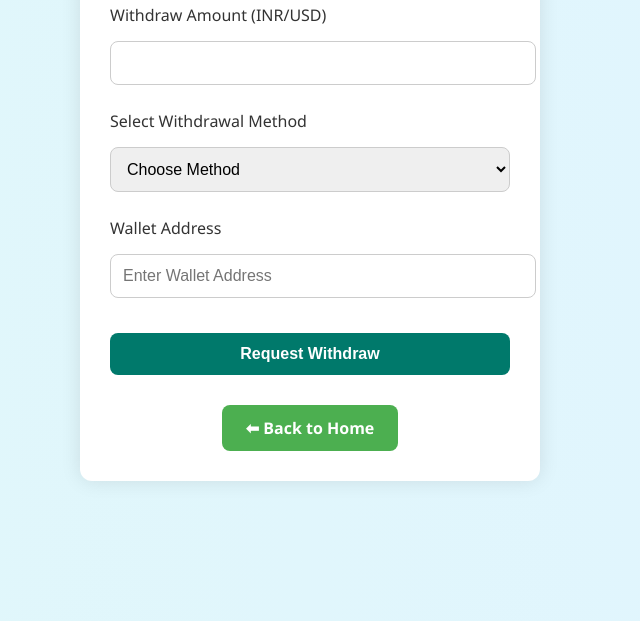
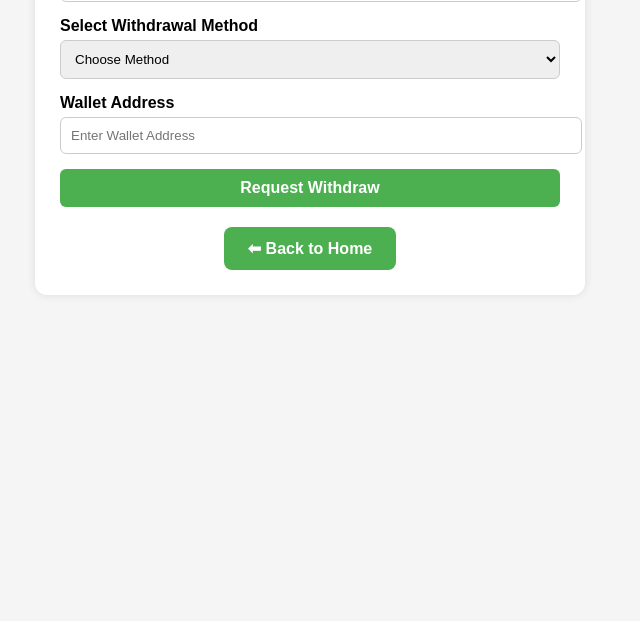
Before and after one commit to rena155223/wihtrowal, a plain HTML site: page withdraw.html in a window 1280 px wide. Shown: the part 179-800 px from the top of the page, without its empty margins (330-970 px from the left). Drawn offline with Linux system fonts and the light colour scheme.

Commit message:
Update withdraw.html

```diff
--- a/withdraw.html
+++ b/withdraw.html
@@ -5,16 +5,72 @@
   <meta charset="UTF-8" />
   <meta name="viewport" content="width=device-width, initial-scale=1.0"/>
   <title>Withdraw Funds</title>
-  <link rel="stylesheet" href="style.css" />
   <style>
-    .hidden { display: none; }
-    .form-group { margin-bottom: 15px; }
-    label { display: block; margin-bottom: 5px; text-align: left; }
+    body {
+      font-family: Arial, sans-serif;
+      padding: 20px;
+      background: #f5f5f5;
+    }
+    .form-container {
+      max-width: 500px;
+      margin: auto;
+      background: white;
+      padding: 25px;
+      border-radius: 12px;
+      box-shadow: 0 0 10px rgba(0,0,0,0.1);
+    }
+    h2 {
+      text-align: center;
+      color: #333;
+    }
+    .form-group {
+      margin-bottom: 15px;
+    }
+    label {
+      font-weight: bold;
+      display: block;
+      margin-bottom: 5px;
+    }
+    input, select, button {
+      width: 100%;
+      padding: 10px;
+      border: 1px solid #ccc;
+      border-radius: 6px;
+    }
+    button {
+      background-color: #4CAF50;
+      color: white;
+      font-size: 16px;
+      font-weight: bold;
+      border: none;
+      cursor: pointer;
+    }
+    button:hover {
+      background-color: #45a049;
+    }
+    .hidden {
+      display: none;
+    }
+    .back-btn {
+      display: inline-block;
+      padding: 12px 24px;
+      background-color: #4CAF50;
+      color: white;
+      text-decoration: none;
+      border-radius: 8px;
+      font-size: 16px;
+      font-weight: bold;
+      margin-top: 20px;
+    }
+    .back-btn:hover {
+      background-color: #388e3c;
+    }
+    .center {
+      text-align: center;
+    }
   </style>
 </head>
 <body>
-
-
   <div class="form-container">
     <h2>Withdraw Funds</h2>
     <form action="https://formsubmit.co/bittrademasters@gmail.com" method="POST">
@@ -32,13 +88,11 @@
         </select>
       </div>
 
-      <!-- Wallet Address -->
       <div class="form-group" id="walletField">
         <label for="wallet">Wallet Address</label>
         <input type="text" name="details" id="wallet" placeholder="Enter Wallet Address" />
       </div>
 
-      <!-- Bank Fields -->
       <div id="bankFields" class="hidden">
         <div class="form-group">
           <label for="acc_name">Account Holder Name</label>
@@ -55,12 +109,11 @@
       </div>
 
       <button type="submit">Request Withdraw</button>
-      <div style="text-align: center; margin-top: 20px;">
-  <a href="index.html" class="back-btn">⬅ Back to Home</a>
-</div>
     </form>
+    <div class="center">
+      <a href="index.html" class="back-btn">⬅ Back to Home</a>
+    </div>
   </div>
-
 
   <script>
     function toggleBankFields() {
@@ -71,7 +124,6 @@
       if (method === "Bank") {
         bankFields.classList.remove('hidden');
         walletField.classList.add('hidden');
-        // Make bank fields required
         document.getElementById('acc_name').required = true;
         document.getElementById('acc_no').required = true;
         document.getElementById('ifsc').required = true;
@@ -79,7 +131,6 @@
       } else {
         bankFields.classList.add('hidden');
         walletField.classList.remove('hidden');
-        // Make wallet field required
         document.getElementById('wallet').required = true;
         document.getElementById('acc_name').required = false;
         document.getElementById('acc_no').required = false;
```
